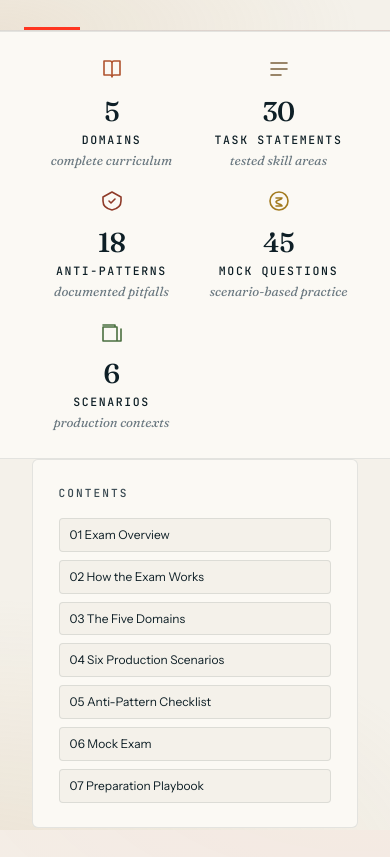
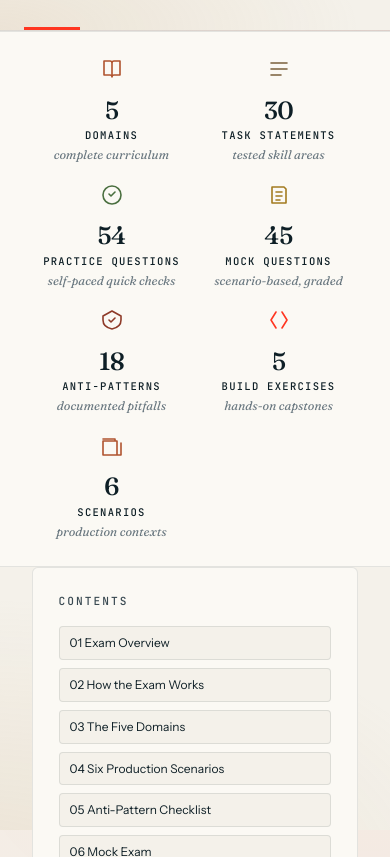
Before and after one commit to Sourav692/Claude-Architect-Certification-Guide, a plain HTML site: page index.html in a window 390 px wide. Shown: the part 858-1715 px from the top of the page. Drawn offline with Linux system fonts and the light colour scheme.

Commit message:
Update navigation links to 'Home' across multiple HTML files and enhance layout in index.html
- Changed 'Syllabus' links to 'Home' in various domain and practice HTML files for consistency.
- Adjusted layout properties in index.html, including grid structure and font sizes for improved responsiveness and visual appeal.

```diff
--- a/index.html
+++ b/index.html
@@ -283,15 +283,15 @@
     margin: 0;
   }
   .stats-grid {
-    max-width: 880px;
+    max-width: 1080px;
     margin: 0 auto;
     padding: 0 32px;
     display: grid;
-    grid-template-columns: repeat(5, 1fr);
-    gap: 0.5rem;
+    grid-template-columns: repeat(7, 1fr);
+    gap: 0.4rem;
     text-align: center;
   }
-  .stat-cell { padding: 0 0.4rem; }
+  .stat-cell { padding: 0 0.3rem; }
   .stat-icon {
     width: 24px;
     height: 24px;
@@ -311,7 +311,7 @@
   .stat-num {
     font-family: var(--font-display);
     font-variation-settings: "opsz" 56, "SOFT" 30, "wght" 520;
-    font-size: clamp(1.7rem, 1.4rem + 1.2vw, 2.4rem);
+    font-size: clamp(1.55rem, 1.2rem + 1vw, 2.1rem);
     line-height: 1;
     color: var(--ink);
     letter-spacing: -0.025em;
@@ -319,25 +319,28 @@
   }
   .stat-name {
     font-family: var(--font-mono);
-    font-size: 0.72rem;
-    letter-spacing: 0.14em;
+    font-size: 0.66rem;
+    letter-spacing: 0.12em;
     text-transform: uppercase;
     color: var(--ink);
     font-weight: 500;
-    margin-bottom: 0.2rem;
+    margin-bottom: 0.18rem;
   }
   .stat-sub {
     font-family: var(--font-display);
     font-variation-settings: "opsz" 14, "wght" 400;
     font-style: italic;
-    font-size: 0.82rem;
+    font-size: 0.78rem;
     color: var(--ink-mute);
-    line-height: 1.35;
+    line-height: 1.3;
   }
-  @media (max-width: 720px) {
-    .stats-grid { grid-template-columns: repeat(2, 1fr); gap: 1.2rem 0.5rem; }
+  @media (max-width: 1024px) {
+    .stats-grid { grid-template-columns: repeat(4, 1fr); gap: 1.2rem 0.5rem; }
   }
-  @media (max-width: 380px) {
+  @media (max-width: 640px) {
+    .stats-grid { grid-template-columns: repeat(2, 1fr); }
+  }
+  @media (max-width: 360px) {
     .stats-grid { grid-template-columns: 1fr; }
   }
 
@@ -802,19 +805,31 @@
       <div class="stat-name">Task Statements</div>
       <div class="stat-sub">tested skill areas</div>
     </div>
+    <div class="stat-cell t-moss">
+      <svg class="stat-icon" viewBox="0 0 24 24"><path d="M9 11 L11 13 L15 9"/><circle cx="12" cy="12" r="9"/></svg>
+      <div class="stat-num">54</div>
+      <div class="stat-name">Practice Questions</div>
+      <div class="stat-sub">self-paced quick checks</div>
+    </div>
+    <div class="stat-cell t-ochre">
+      <svg class="stat-icon" viewBox="0 0 24 24"><path d="M5 4 H17 L19 6 V20 H5 Z M9 9 H15 M9 13 H15 M9 17 H13"/></svg>
+      <div class="stat-num">45</div>
+      <div class="stat-name">Mock Questions</div>
+      <div class="stat-sub">scenario-based, graded</div>
+    </div>
     <div class="stat-cell t-clay">
       <svg class="stat-icon" viewBox="0 0 24 24"><path d="M12 3 L21 8 V12 C21 17 17 20 12 21 C7 20 3 17 3 12 V8 Z"/><path d="M9 12 L11 14 L15 10"/></svg>
       <div class="stat-num">18</div>
       <div class="stat-name">Anti-Patterns</div>
       <div class="stat-sub">documented pitfalls</div>
     </div>
-    <div class="stat-cell t-ochre">
-      <svg class="stat-icon" viewBox="0 0 24 24"><circle cx="12" cy="12" r="9"/><path d="M9 9 H15 M15 9 C15 11 9 11 9 13 C9 15 15 15 15 17 H9"/></svg>
-      <div class="stat-num">45</div>
-      <div class="stat-name">Mock Questions</div>
-      <div class="stat-sub">scenario-based practice</div>
+    <div class="stat-cell t-lava">
+      <svg class="stat-icon" viewBox="0 0 24 24"><path d="M9 4 L4 12 L9 20 M15 4 L20 12 L15 20"/></svg>
+      <div class="stat-num">5</div>
+      <div class="stat-name">Build Exercises</div>
+      <div class="stat-sub">hands-on capstones</div>
     </div>
-    <div class="stat-cell t-moss">
+    <div class="stat-cell t-rust">
       <svg class="stat-icon" viewBox="0 0 24 24"><path d="M3 7 H17 V21 H3 Z M3 5 H15 V7 M21 9 V21 H7"/></svg>
       <div class="stat-num">6</div>
       <div class="stat-name">Scenarios</div>
```
Also changed, not shown: anti_patterns.html (+1 -1 lines), assets/css/domain-override.css (+5 -5 lines), domain1_build_exercise.html (+5 -7 lines), domain1_practice.html (+1 -1 lines), domain1_study_guide.html (+1 -1 lines), domain2_build_exercise.html (+1 -1 lines), domain2_practice.html (+1 -1 lines), domain2_study_guide.html (+1 -1 lines), domain3_build_exercise.html (+1 -1 lines), domain3_practice.html (+1 -1 lines), domain3_study_guide.html (+1 -1 lines), domain4_build_exercise.html (+1 -1 lines), domain4_practice.html (+1 -1 lines), domain4_study_guide.html (+1 -1 lines), 4 more files.
